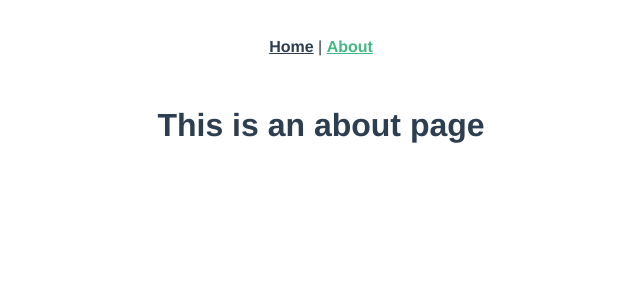
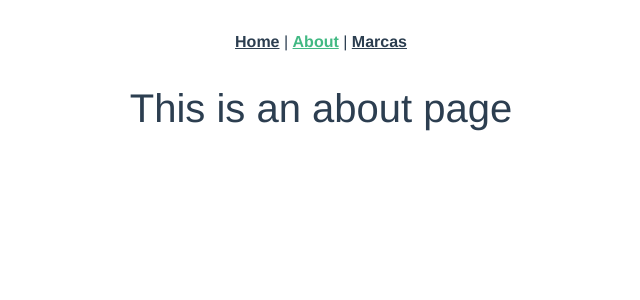
Before and after one commit to RafaelCherman/EstacionamentoClient--AtividadeUniamerica, a Vue app: page /about in a window 1280 px wide. Shown: the top 300 px of the page, without its empty margins (319-959 px from the left). Built offline with nearby package versions, Linux system fonts and the light colour scheme.

Commit message:
testando routers

```diff
--- a/src/App.vue
+++ b/src/App.vue
@@ -1,12 +1,22 @@
 <template>
   <nav>
     <router-link to="/">Home</router-link> |
-    <router-link to="/about">About</router-link>
+    <router-link to="/about">About</router-link> |
+    <router-link to="/marca">Marcas</router-link>
   </nav>
   <router-view/>
 </template>
 
 <style lang="scss">
+
+// Variable overrides first
+$primary: #900;
+$enable-shadows: true;
+$prefix: "mo-";
+
+// Then import Bootstrap
+@import "../node_modules/bootstrap/scss/bootstrap";
+
 #app {
   font-family: Avenir, Helvetica, Arial, sans-serif;
   -webkit-font-smoothing: antialiased;
--- a/src/router/index.ts
+++ b/src/router/index.ts
@@ -14,6 +14,11 @@ const routes: Array<RouteRecordRaw> = [
     // this generates a separate chunk (about.[hash].js) for this route
     // which is lazy-loaded when the route is visited.
     component: () => import(/* webpackChunkName: "about" */ '../views/AboutView.vue')
+  },
+  {
+    path: '/marca',
+    name: 'marca',
+    component: () => import('../views/marca/MarcaListaView.vue')
   }
 ]
 
```
